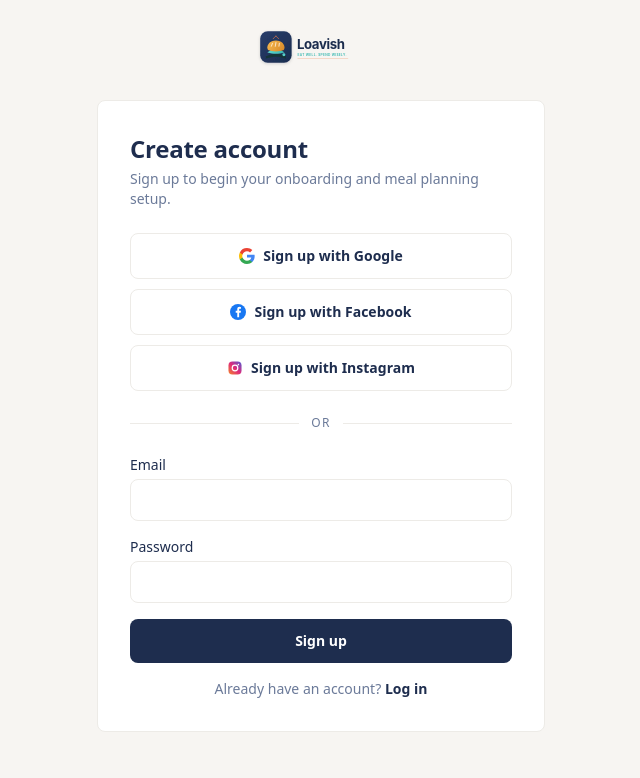
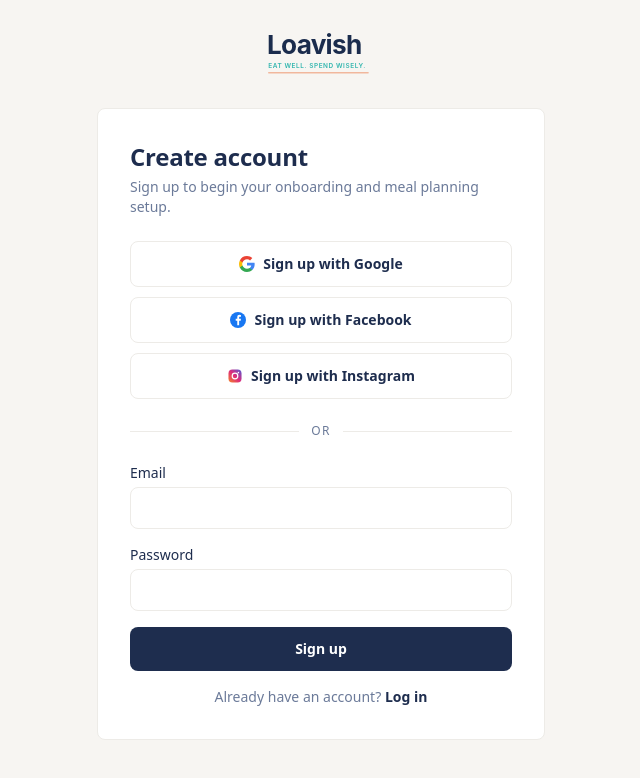
Before and after one commit to JeremyIdogun/budgeats, a Next.js app: page /signup in a window 1280 px wide. Shown: the top 778 px of the page, without its empty margins (319-959 px from the left). Built offline with nearby package versions, Linux system fonts and the light colour scheme.

Commit message:
Tighten landing logo size and auth page branding

```diff
--- a/src/app/login/LoginClient.tsx
+++ b/src/app/login/LoginClient.tsx
@@ -47,7 +47,7 @@ export function LoginClient() {
     <main className="min-h-screen bg-cream px-4 py-5 md:px-8 md:py-7">
       <div className="mx-auto w-full max-w-md">
         <header className="mb-8 flex justify-center">
-          <BrandLogo href="/" />
+          <BrandLogo href="/" variant="wordmark" />
         </header>
 
         <section className="rounded-lg border border-cream-dark bg-white p-6 md:p-8">
--- a/src/app/page.tsx
+++ b/src/app/page.tsx
@@ -32,14 +32,14 @@ export default function HomePage() {
       <div className="relative mx-auto flex w-full max-w-6xl flex-col px-6 py-8 md:px-10 md:py-10">
         <header className="flex items-center justify-between">
           <Link href="/" aria-label="Loavish home" className="inline-flex items-center">
-            <span className="relative block w-[240px] aspect-[520/230] md:w-[340px]">
+            <span className="relative block w-[190px] aspect-[520/230] md:w-[260px]">
               <Image
                 src="/loavish-wordmark.svg"
                 alt="Loavish"
                 fill
                 priority
                 className="object-contain object-left"
-                sizes="(min-width: 768px) 340px, 240px"
+                sizes="(min-width: 768px) 260px, 190px"
               />
             </span>
           </Link>
--- a/src/app/signup/page.tsx
+++ b/src/app/signup/page.tsx
@@ -145,7 +145,7 @@ export default function SignupPage() {
     <main className="min-h-screen bg-cream px-4 py-5 md:px-8 md:py-7">
       <div className="mx-auto w-full max-w-md">
         <header className="mb-8 flex justify-center">
-          <BrandLogo href="/" />
+          <BrandLogo href="/" variant="wordmark" />
         </header>
 
         <section className="rounded-lg border border-cream-dark bg-white p-6 md:p-8">
--- a/src/components/BrandLogo.tsx
+++ b/src/components/BrandLogo.tsx
@@ -4,23 +4,36 @@ import Image from "next/image";
 interface BrandLogoProps {
   href?: string;
   className?: string;
+  variant?: "brand" | "wordmark";
 }
 
-export function BrandLogo({ href = "/", className = "" }: BrandLogoProps) {
+export function BrandLogo({
+  href = "/",
+  className = "",
+  variant = "brand",
+}: BrandLogoProps) {
+  const isWordmark = variant === "wordmark";
+
   return (
     <Link
       href={href}
       className={`inline-flex items-center ${className}`}
       aria-label="Loavish home"
     >
-      <span className="relative block h-8 aspect-[758/232] overflow-hidden md:h-10">
+      <span
+        className={
+          isWordmark
+            ? "relative block h-10 w-[210px] overflow-hidden md:h-12 md:w-[280px]"
+            : "relative block h-8 w-[110px] overflow-hidden md:h-10 md:w-[138px]"
+        }
+      >
         <Image
-          src="/loavish-brand-logo.svg"
+          src={isWordmark ? "/loavish-wordmark.svg" : "/loavish-brand-logo.svg"}
           alt="Loavish"
           fill
           priority
           className="object-contain"
-          sizes="(min-width: 768px) 130px, 104px"
+          sizes={isWordmark ? "(min-width: 768px) 280px, 210px" : "(min-width: 768px) 138px, 110px"}
         />
       </span>
     </Link>
```
